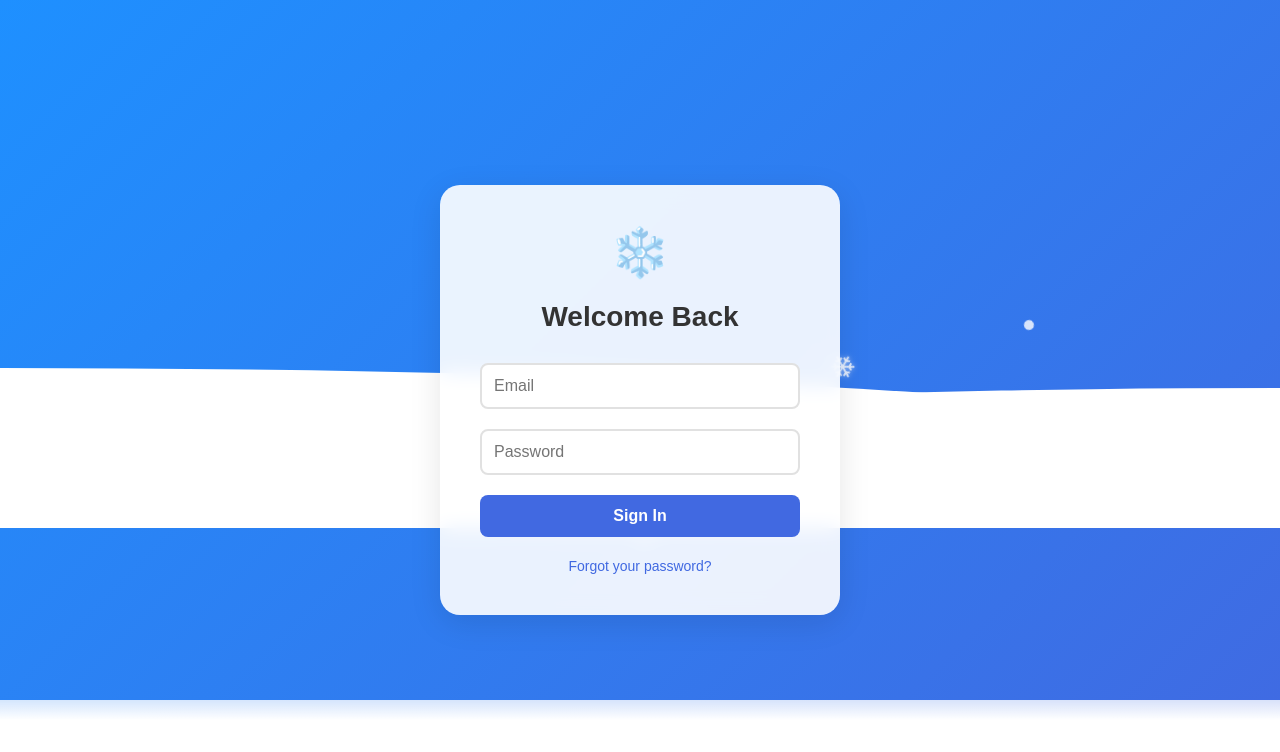
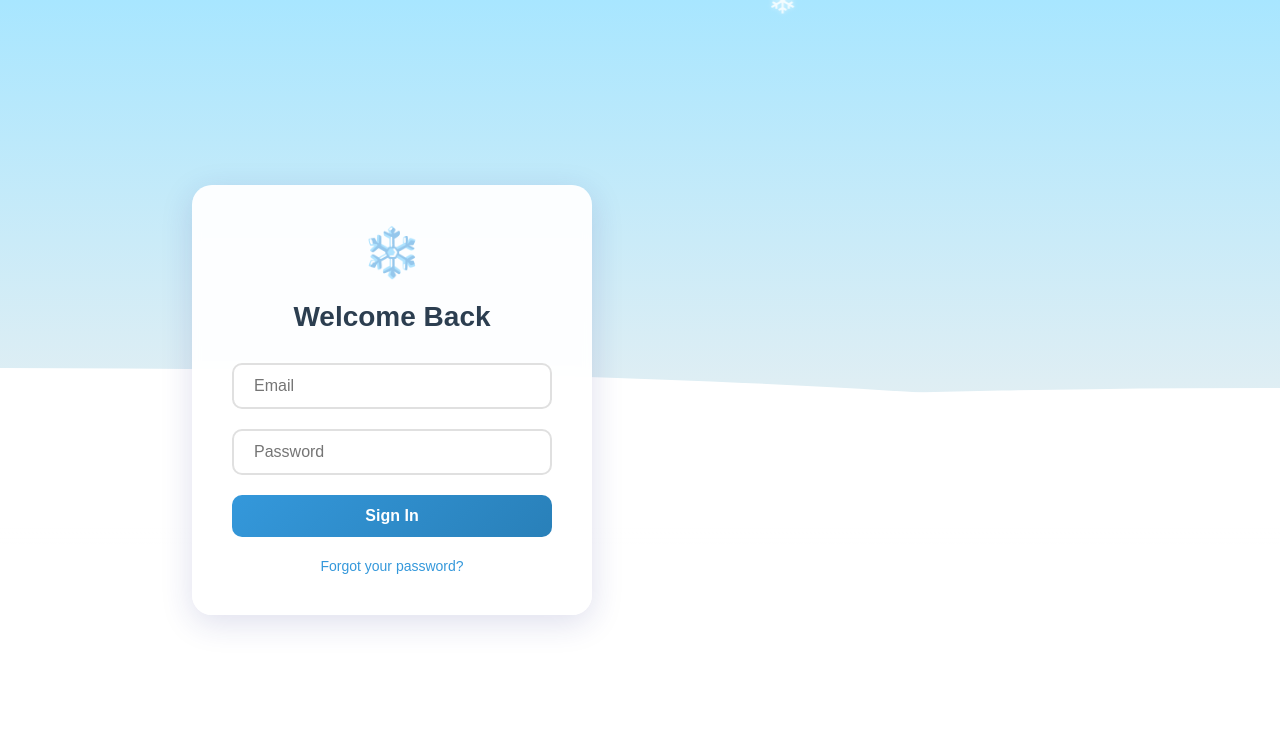
Before and after one commit to LivanKov/pse_2025_christmas, a Vue app in the folder frontend/: page / in a window 1280 px wide. Shown: the top 752 px of the page. Built offline with nearby package versions, Linux system fonts and the light colour scheme.

Commit message:
fix styling

```diff
--- a/frontend/src/App.vue
+++ b/frontend/src/App.vue
@@ -28,178 +28,4 @@ body {
   font-family: 'Arial', sans-serif;
   background-color: var(--background-color);
 }
-
-.app-container {
-  min-height: 100vh;
-  background: linear-gradient(180deg,
-    #a8e6ff 0%,
-    #ECF0F1 60%,
-    #FFFFFF 60%,
-    #FFFFFF 100%
-  );
-  position: relative;
-  overflow: hidden;
-}
-
-.login-container {
-  display: flex;
-  justify-content: flex-start;
-  align-items: center;
-  min-height: 100vh;
-  padding: 20px;
-  padding-left: 15%;
-  position: relative;
-  z-index: 2;
-}
-
-.login-box {
-  background: rgba(255, 255, 255, 0.95);
-  padding: 40px;
-  border-radius: 20px;
-  box-shadow: 0 8px 32px rgba(31, 38, 135, 0.15);
-  width: 100%;
-  max-width: 400px;
-  text-align: center;
-  position: relative;
-  backdrop-filter: blur(4px);
-  z-index: 2;
-}
-
-.snowflake-icon {
-  font-size: 48px;
-  margin-bottom: 20px;
-}
-
-h1 {
-  color: var(--text-color);
-  margin-bottom: 30px;
-  font-size: 28px;
-  font-weight: 700;
-}
-
-.form-group {
-  margin-bottom: 20px;
-}
-
-input {
-  width: 100%;
-  padding: 12px 20px;
-  border: 2px solid #e0e0e0;
-  border-radius: 10px;
-  font-size: 16px;
-  transition: all 0.3s ease;
-  background: var(--snow-color);
-}
-
-input:focus {
-  outline: none;
-  border-color: var(--accent-color);
-  box-shadow: 0 0 0 2px rgba(52, 152, 219, 0.2);
-}
-
-.login-button {
-  width: 100%;
-  padding: 12px;
-  background: linear-gradient(135deg, var(--accent-color) 0%, #2980B9 100%);
-  border: none;
-  border-radius: 10px;
-  color: white;
-  font-size: 16px;
-  font-weight: 600;
-  cursor: pointer;
-  transition: all 0.3s ease;
-}
-
-.login-button:hover {
-  transform: translateY(-2px);
-  box-shadow: 0 4px 12px rgba(52, 152, 219, 0.4);
-}
-
-.forgot-password {
-  margin-top: 20px;
-}
-
-.forgot-password a {
-  color: var(--accent-color);
-  text-decoration: none;
-  font-size: 14px;
-  transition: all 0.3s ease;
-}
-
-.forgot-password a:hover {
-  color: #2980B9;
-  text-decoration: underline;
-}
-
-.snowflake {
-  position: fixed;
-  color: #fff;
-  font-size: 1.5em;
-  text-shadow: 0 0 5px rgba(255, 255, 255, 0.8);
-  animation: snowfall linear infinite;
-  z-index: 1;
-}
-
-@keyframes snowfall {
-  0% {
-    transform: translateY(-100vh) rotate(0deg);
-  }
-  100% {
-    transform: translateY(100vh) rotate(360deg);
-  }
-}
-
-.app-container::before,
-.app-container::after,
-.snowflake-1::before,
-.snowflake-2::before,
-.snowflake-3::before {
-  content: "❄";
-  position: fixed;
-  top: -20px;
-  color: rgba(255, 255, 255, 0.8);
-  text-shadow: 0 0 5px rgba(255, 255, 255, 0.5);
-  z-index: 1;
-}
-
-.app-container::before { left: 20%; animation: snowfall 15s linear infinite; font-size: 30px; }
-.app-container::after { left: 40%; animation: snowfall 12s linear infinite; font-size: 25px; }
-.snowflake-1::before { left: 60%; animation: snowfall 10s linear infinite; font-size: 35px; }
-.snowflake-2::before { left: 80%; animation: snowfall 14s linear infinite; font-size: 28px; }
-.snowflake-3::before { left: 90%; animation: snowfall 13s linear infinite; font-size: 32px; }
-
-.ground {
-  position: absolute;
-  bottom: 0;
-  left: 0;
-  right: 0;
-  height: 40vh;
-  background: linear-gradient(180deg,
-    rgba(255, 255, 255, 0.8) 0%,
-    #FFFFFF 20%
-  );
-  z-index: 1;
-}
-
-.snow-hills::before,
-.snow-hills::after {
-  content: "";
-  position: absolute;
-  bottom: 39vh;
-  width: 100%;
-  height: 80px;
-  background: #FFFFFF;
-  border-radius: 50% 50% 0 0;
-  z-index: 1;
-}
-
-.snow-hills::before {
-  left: -50%;
-  transform: scale(2);
-}
-
-.snow-hills::after {
-  right: -50%;
-  transform: scale(1.5);
-}
 </style>
--- a/frontend/src/views/HomeView.vue
+++ b/frontend/src/views/HomeView.vue
@@ -60,33 +60,40 @@ export default {
 </script>
 
 <style scoped>
-/* Copy the styles from App.vue */
 .app-container {
+  min-height: 100vh;
+  background: linear-gradient(180deg,
+    #a8e6ff 0%,
+    #ECF0F1 60%,
+    #FFFFFF 60%,
+    #FFFFFF 100%
+  );
   position: relative;
-  min-height: 100vh;
-  background: linear-gradient(135deg, #1e90ff 0%, #4169e1 100%);
   overflow: hidden;
 }
 
 .login-container {
   display: flex;
-  justify-content: center;
+  justify-content: flex-start;
   align-items: center;
   min-height: 100vh;
   padding: 20px;
+  padding-left: 15%;
+  position: relative;
+  z-index: 2;
 }
 
 .login-box {
-  background: rgba(255, 255, 255, 0.9);
+  background: rgba(255, 255, 255, 0.95);
   padding: 40px;
   border-radius: 20px;
-  box-shadow: 0 8px 32px rgba(0, 0, 0, 0.1);
+  box-shadow: 0 8px 32px rgba(31, 38, 135, 0.15);
+  width: 100%;
+  max-width: 400px;
   text-align: center;
   position: relative;
-  z-index: 1;
-  backdrop-filter: blur(10px);
-  max-width: 400px;
-  width: 100%;
+  backdrop-filter: blur(4px);
+  z-index: 2;
 }
 
 .snowflake-icon {
@@ -94,8 +101,11 @@ export default {
   margin-bottom: 20px;
 }
 
-.login-form {
-  margin-top: 30px;
+h1 {
+  color: var(--text-color);
+  margin-bottom: 30px;
+  font-size: 28px;
+  font-weight: 700;
 }
 
 .form-group {
@@ -104,32 +114,36 @@ export default {
 
 input {
   width: 100%;
-  padding: 12px;
-  border: 2px solid #e1e1e1;
-  border-radius: 8px;
+  padding: 12px 20px;
+  border: 2px solid #e0e0e0;
+  border-radius: 10px;
   font-size: 16px;
-  transition: border-color 0.3s;
+  transition: all 0.3s ease;
+  background: var(--snow-color);
 }
 
 input:focus {
-  border-color: #4169e1;
   outline: none;
+  border-color: var(--accent-color);
+  box-shadow: 0 0 0 2px rgba(52, 152, 219, 0.2);
 }
 
 .login-button {
   width: 100%;
   padding: 12px;
-  background: #4169e1;
+  background: linear-gradient(135deg, var(--accent-color) 0%, #2980B9 100%);
+  border: none;
+  border-radius: 10px;
   color: white;
-  border: none;
-  border-radius: 8px;
   font-size: 16px;
+  font-weight: 600;
   cursor: pointer;
-  transition: background 0.3s;
+  transition: all 0.3s ease;
 }
 
 .login-button:hover {
-  background: #1e90ff;
+  transform: translateY(-2px);
+  box-shadow: 0 4px 12px rgba(52, 152, 219, 0.4);
 }
 
 .forgot-password {
@@ -137,66 +151,86 @@ input:focus {
 }
 
 .forgot-password a {
-  color: #4169e1;
+  color: var(--accent-color);
   text-decoration: none;
+  font-size: 14px;
+  transition: all 0.3s ease;
 }
 
 .forgot-password a:hover {
+  color: #2980B9;
   text-decoration: underline;
 }
 
-/* Snowflakes */
-@keyframes snowfall {
-  0% { transform: translateY(-100vh) rotate(0deg); }
-  100% { transform: translateY(100vh) rotate(360deg); }
+.snowflake {
+  position: fixed;
+  color: #fff;
+  font-size: 1.5em;
+  text-shadow: 0 0 5px rgba(255, 255, 255, 0.8);
+  animation: snowfall linear infinite;
+  z-index: 1;
 }
 
-.snowflake-1,
-.snowflake-2,
-.snowflake-3 {
-  position: absolute;
-  width: 10px;
-  height: 10px;
-  background: rgba(255, 255, 255, 0.8);
-  border-radius: 50%;
+@keyframes snowfall {
+  0% {
+    transform: translateY(-100vh) rotate(0deg);
+  }
+  100% {
+    transform: translateY(100vh) rotate(360deg);
+  }
 }
 
-.snowflake-1 {
-  left: 20%;
-  animation: snowfall 15s linear infinite;
+.app-container::before,
+.app-container::after,
+.snowflake-1::before,
+.snowflake-2::before,
+.snowflake-3::before {
+  content: "❄";
+  position: fixed;
+  top: -20px;
+  color: rgba(255, 255, 255, 0.8);
+  text-shadow: 0 0 5px rgba(255, 255, 255, 0.5);
+  z-index: 1;
 }
 
-.snowflake-2 {
-  left: 50%;
-  animation: snowfall 12s linear infinite;
-  animation-delay: -5s;
-}
+.app-container::before { left: 20%; animation: snowfall 15s linear infinite; font-size: 30px; }
+.app-container::after { left: 40%; animation: snowfall 12s linear infinite; font-size: 25px; }
+.snowflake-1::before { left: 60%; animation: snowfall 10s linear infinite; font-size: 35px; }
+.snowflake-2::before { left: 80%; animation: snowfall 14s linear infinite; font-size: 28px; }
+.snowflake-3::before { left: 90%; animation: snowfall 13s linear infinite; font-size: 32px; }
 
-.snowflake-3 {
-  left: 80%;
-  animation: snowfall 10s linear infinite;
-  animation-delay: -2s;
-}
-
-/* Ground with snow hills */
 .ground {
   position: absolute;
   bottom: 0;
-  width: 100%;
-  height: 100px;
+  left: 0;
+  right: 0;
+  height: 40vh;
+  background: linear-gradient(180deg,
+    rgba(255, 255, 255, 0.8) 0%,
+    #FFFFFF 20%
+  );
+  z-index: 1;
 }
 
-.snow-hills {
+.snow-hills::before,
+.snow-hills::after {
+  content: "";
   position: absolute;
-  bottom: 0;
+  bottom: 39vh;
   width: 100%;
-  height: 60px;
-  background: white;
-  border-radius: 100% 100% 0 0;
+  height: 80px;
+  background: #FFFFFF;
+  border-radius: 50% 50% 0 0;
+  z-index: 1;
 }
 
-h1 {
-  color: #333;
-  margin-bottom: 20px;
+.snow-hills::before {
+  left: -50%;
+  transform: scale(2);
+}
+
+.snow-hills::after {
+  right: -50%;
+  transform: scale(1.5);
 }
 </style>
```
